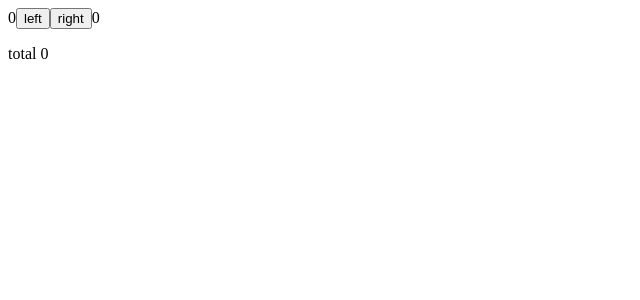
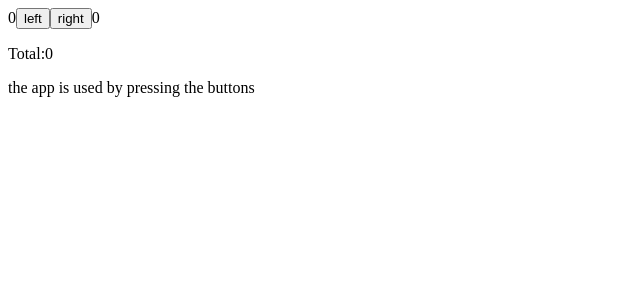
Before and after one commit to jndeva/react, a React (Vite) app in the folder part1/: page / in a window 1280 px wide. Shown: the top 300 px of the page, without its empty margins (0-640 px from the left). Built offline with nearby package versions, Linux system fonts and the light colour scheme.

Commit message:
estados más complejos, pasaje de controladores de eventos a componentes hijos

```diff
--- a/part1/src/App.jsx
+++ b/part1/src/App.jsx
@@ -1,4 +1,26 @@
 import { useState } from "react"
+
+const History = ({ allClicks }) => {
+  if (allClicks.length === 0) {
+    return (
+      <div>
+        the app is used by pressing the buttons
+      </div>
+    )
+  }
+  return (
+    <div>
+      button press history: {allClicks.join(' ')}
+    </div>
+  )
+}
+
+const Button = ({ handleClick, text }) => (
+  <button
+    onClick={handleClick}>
+    {text}
+  </button>
+)
 
 const App = () => {
   const [clicks, setClicks] = useState({
@@ -25,11 +47,11 @@
   return (
     <div>
       {clicks.left}
-      <button onClick={handleLeftClick}>left</button>
-      <button onClick={handleRightClick}>right</button>
+      <Button handleClick={handleLeftClick} text='left' />
+      <Button handleClick={handleRightClick} text='right' />
       {clicks.right}
-      <p>{allClicks.join(' ')}</p>
-      <p>total {total}</p>
+      <p>Total:{total}</p>
+      <History allClicks={allClicks} />
     </div>
   )
 }
```
